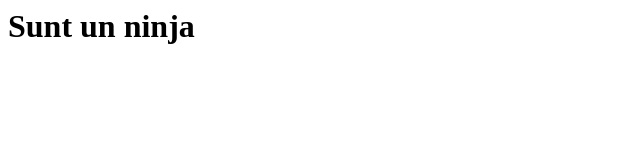
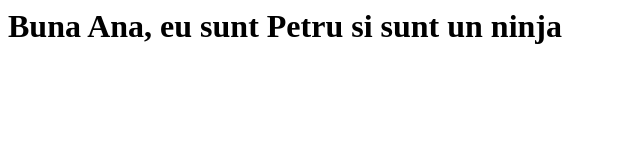
Before and after one commit to PetruRitivoiu/petruritivoiu.github.io, a plain HTML site: page index.html in a window 1280 px wide. Shown: the whole page, without its empty margins (0-640 px from the left). Drawn offline with Linux system fonts and the light colour scheme.

Commit message:
Update index.html

```diff
--- a/index.html
+++ b/index.html
@@ -1 +1 @@
-<h1>Sunt un ninja</h1>
+<h1>Buna Ana, eu sunt Petru si sunt un ninja</h1>
```
